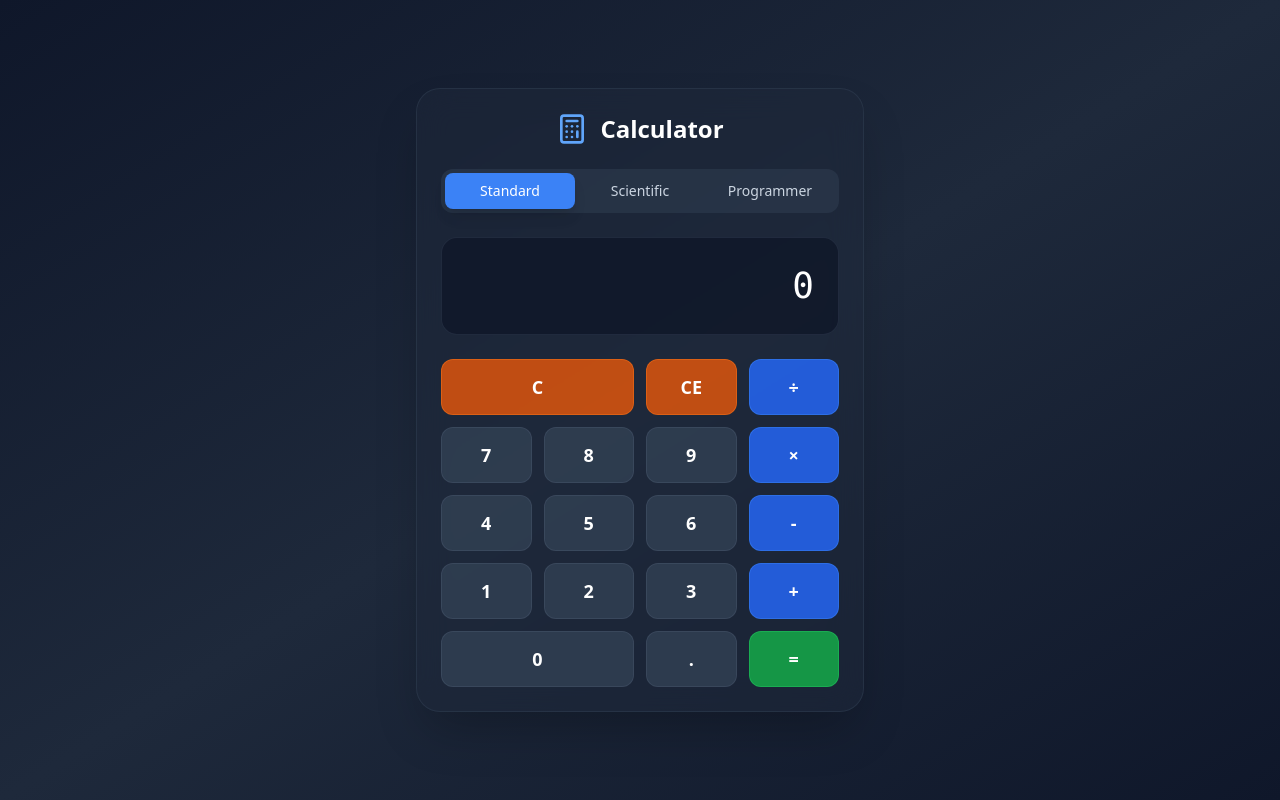
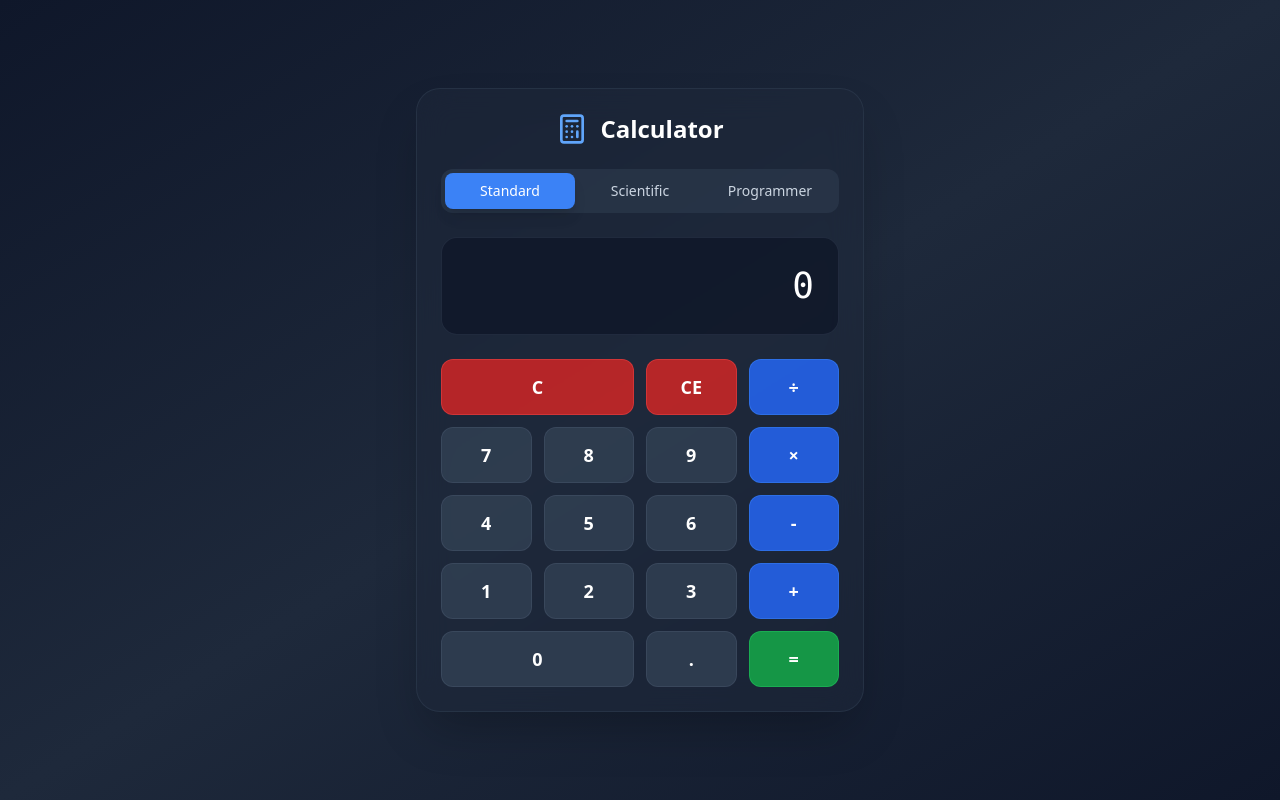
Before and after one commit to omar-samin/Mao-Calculator, a React (Vite) app: page / in a window 1280 px wide. Built offline with nearby package versions, Linux system fonts and the light colour scheme.

Commit message:
Refactor: Update button color variants
Change the orange and purple button color variants to red and light orange respectively.

```diff
--- a/src/components/Button.tsx
+++ b/src/components/Button.tsx
@@ -21,8 +21,8 @@ export const Button: React.FC<ButtonProps> = ({
     number: "bg-slate-700/80 hover:bg-slate-600/80 text-white border border-slate-600/50",
     operator: "bg-blue-600/90 hover:bg-blue-500/90 text-white border border-blue-500/50 shadow-blue-500/20",
     equals: "bg-green-600/90 hover:bg-green-500/90 text-white border border-green-500/50 shadow-green-500/20",
-    function: "bg-purple-600/80 hover:bg-purple-500/80 text-white border border-purple-500/50 shadow-purple-500/20 text-sm",
-    secondary: "bg-orange-600/80 hover:bg-orange-500/80 text-white border border-orange-500/50 shadow-orange-500/20"
+    function: "bg-orange-400/80 hover:bg-orange-300/80 text-white border border-orange-300/50 shadow-orange-300/20 text-sm",
+    secondary: "bg-red-600/80 hover:bg-red-500/80 text-white border border-red-500/50 shadow-red-500/20"
   };
 
   return (
```
